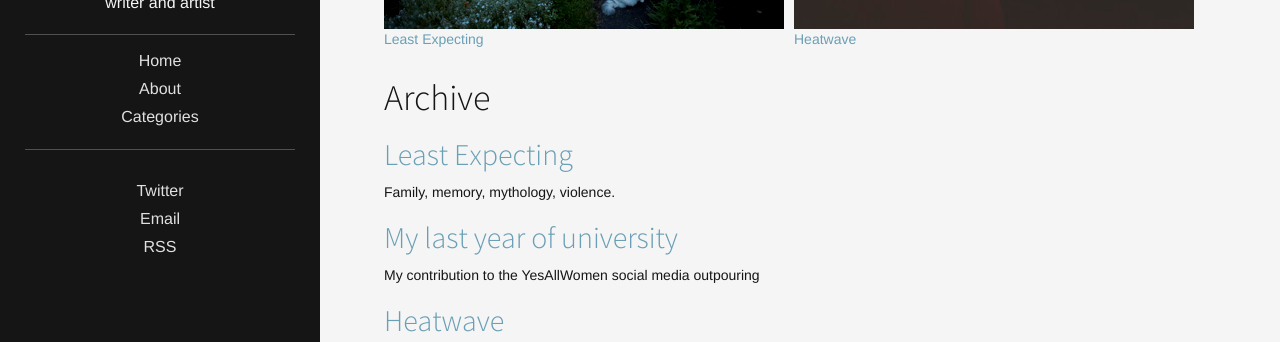
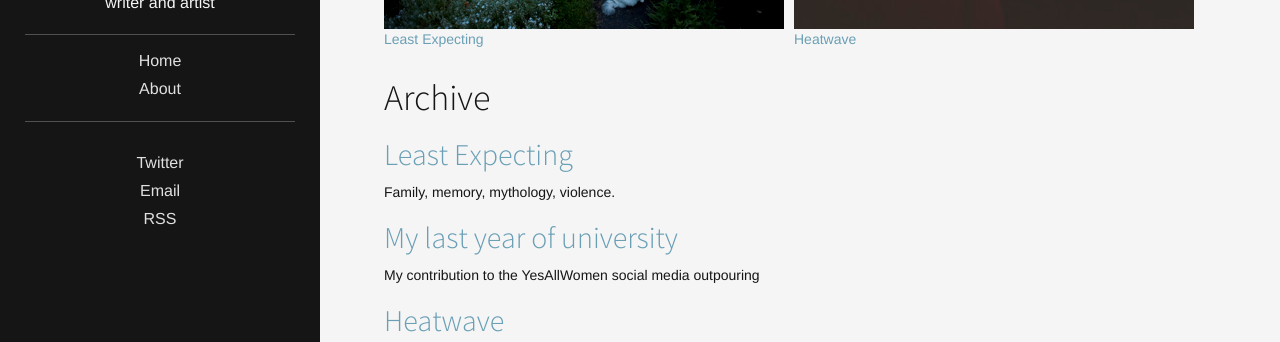
Before and after one commit to madeleinegermaine/madeleinegermaine, a Jekyll site: the page built from index.html, in a window 1280 px wide. Shown: the part 363-705 px from the top of the page. Built offline with Jekyll 4.4.1, drawn with Linux system fonts in a browser that asks for light colours; the list of posts is cut into pages by our own code.

Commit message:
Update sidebar.html

```diff
--- a/_includes/sidebar.html
+++ b/_includes/sidebar.html
@@ -17,7 +17,7 @@
   <ul>
     <li><a href="{{ site.BASE_PATH}}/">Home</a></li>
 			<li><a href="{{ site.BASE_PATH }}/about.html">About</a></li>
-			<li><a href="{{ site.BASE_PATH}}/{{ site.categories_path }}">Categories</a></li>
+			<!--<li><a href="{{ site.BASE_PATH}}/{{ site.categories_path }}">Categories</a></li>-->
 			<li class="divider"></li>
   </ul>
 </nav>
```
